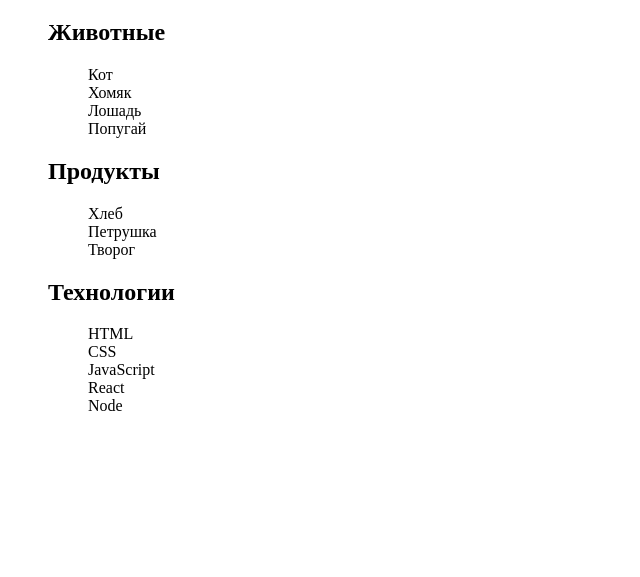
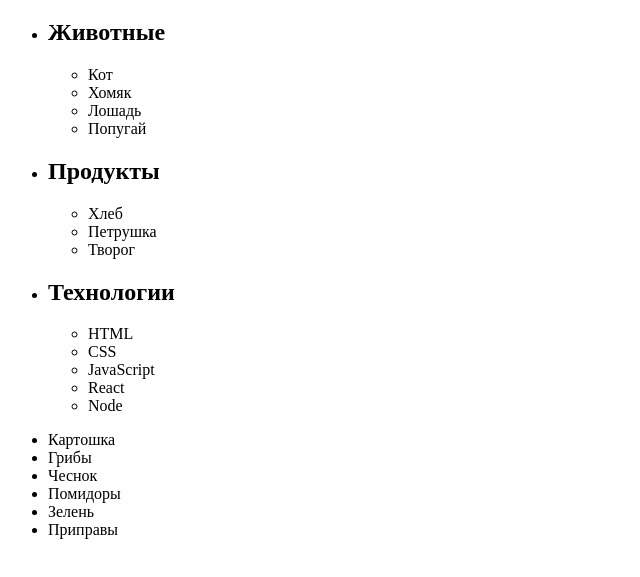
Before and after one commit to zurab5550/goit-js-hw-07-NEW, a plain HTML site: page index.html in a window 1280 px wide. Shown: the part 61-638 px from the top of the page, without its empty margins (0-640 px from the left). Drawn offline with Linux system fonts and the light colour scheme.

Commit message:
made task 2

```diff
--- a/index.html
+++ b/index.html
@@ -40,9 +40,10 @@
         </ul>
       </li>
     </ul>
+    <ul id="ingredients"></ul>
 
-    <script src="./js/task-1.js" type="module"></script>
-    <!-- <script src="./js/task-2.js" type="module"></script> -->
+    <!-- <script src="./js/task-1.js" type="module"></script> -->
+    <script src="./js/task-2.js" type="module"></script>
     <!-- <script src="./js/task-3.js" type="module"></script> -->
     <!-- <script src="./js/task-4.js" type="module"></script> -->
     <!-- <script src="./js/task-5.js" type="module"></script> -->
--- /dev/null
+++ b/js/task-2.js
@@ -0,0 +1,12 @@
+const ingredients = ["Картошка", "Грибы", "Чеснок", "Помидоры", "Зелень", "Приправы"]
+
+const mainListRef = document.querySelector("#ingredients")
+console.log(mainListRef)
+
+for (const item of ingredients) {
+  let itemRef = document.createElement("li")
+  console.log(itemRef)
+  itemRef.textContent = item
+  mainListRef.append(itemRef)
+}
+console.log(mainListRef)
```
